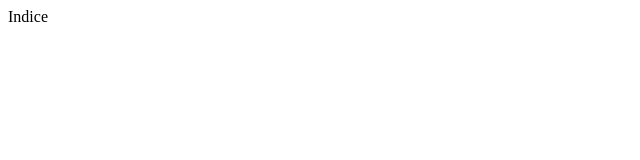
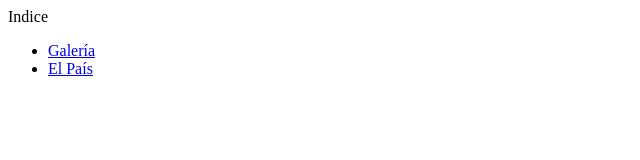
Before and after one commit to mvnu99/tped1, a plain HTML site: page index.html in a window 1280 px wide. Shown: the whole page, without its empty margins (0-640 px from the left). Drawn offline with Linux system fonts and the light colour scheme.

Commit message:
Update index.html

```diff
--- a/index.html
+++ b/index.html
@@ -8,6 +8,14 @@
 
 <body>
    Indice
+
+    <ul>
+ <li> <a href= "file:///C:/Users/MANU/Desktop/Github/tped1/galeria/galeria.html"
+         target="_blank"> Galería</a></li>
+
+ <li> <a href= "file:///C:/Users/MANU/Desktop/Github/tped1/elpais/elpais.html"
+         target="_blank">El País</a></li>
+    </ul>
 </body>
 
 </html>
```
